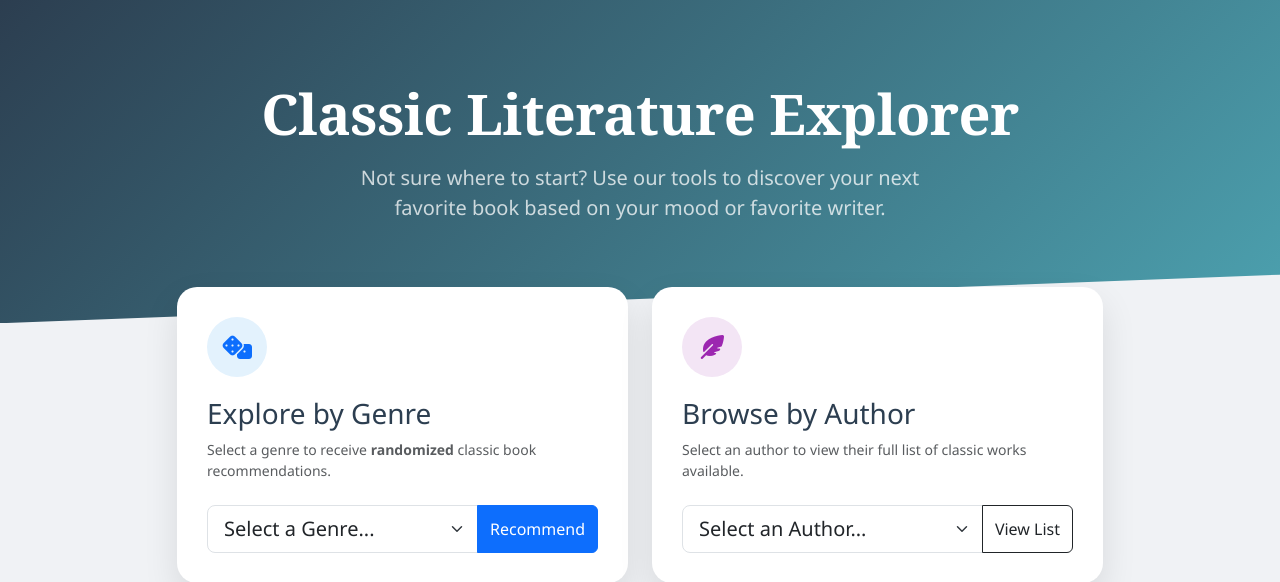
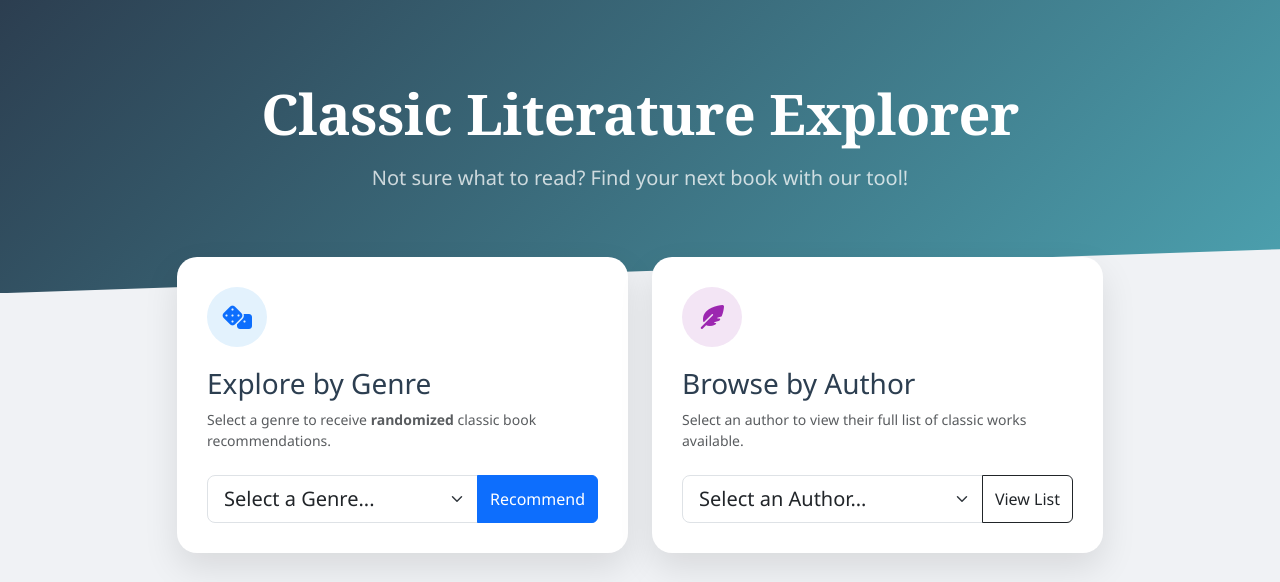
Before and after one commit to 25ratcma/phpapp, a PHP site: page / in a window 1280 px wide. Shown: the top 582 px of the page. Run offline with PHP 8.4, Linux system fonts and the light colour scheme; data that the repository does not hold is empty.

Commit message:
Update hero section text for clarity

```diff
--- a/index.php
+++ b/index.php
@@ -202,7 +202,7 @@ try {
     <div class="container">
         <h1 class="hero-title display-4 mb-3">Classic Literature Explorer</h1>
         <p class="lead opacity-75 mb-0" style="max-width: 600px; margin: 0 auto;">
-            Not sure where to start? Use our tools to discover your next favorite book based on your mood or favorite writer.
+            Not sure what to read? Find your next book with our tool!
         </p>
     </div>
 </div>
```
